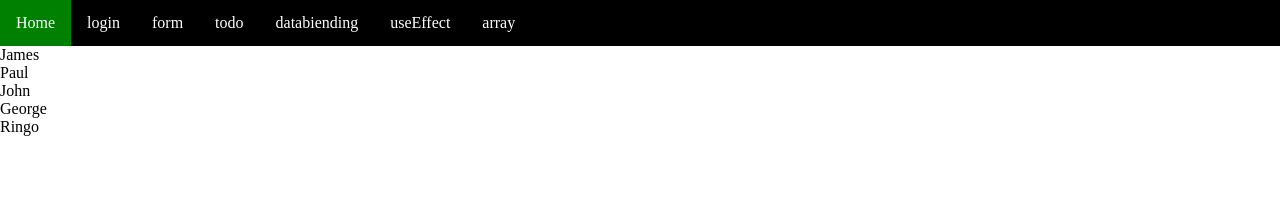
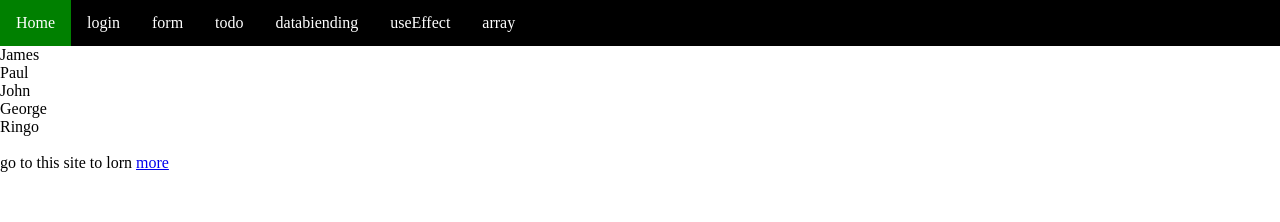
Before and after one commit to mikkel117/Reactjs-hooks-basics, a React (Create React App) app: page /array in a window 1280 px wide. Shown: the top 222 px of the page. Built offline with nearby package versions, Linux system fonts and the light colour scheme.

Commit message:
update
a link to a sight that explain more about array

```diff
--- a/src/component/page/array.jsx
+++ b/src/component/page/array.jsx
@@ -1,16 +1,17 @@
 import React from 'react';
-
 
 const names = ['James', 'Paul', 'John', 'George', 'Ringo'];
 
-export default function Array(){
-    return(
-        <div>
-            {names.map(name =>
-                <p>
-                    {name}
-                </p>
-                )}
-        </div>
-    )
+export default function Array() {
+  return (
+    <section>
+      <div>
+        {names.map((name) => (
+          <p>{name}</p>
+        ))}
+      </div>
+      <br/>
+      <p>go to this site to lorn <a href="https://upmostly.com/tutorials/how-to-for-loop-in-react-with-examples" target="blank">more</a></p>
+    </section>
+  );
 }
```
